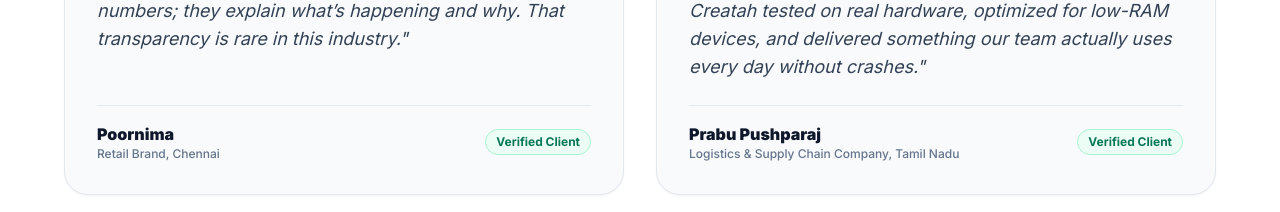
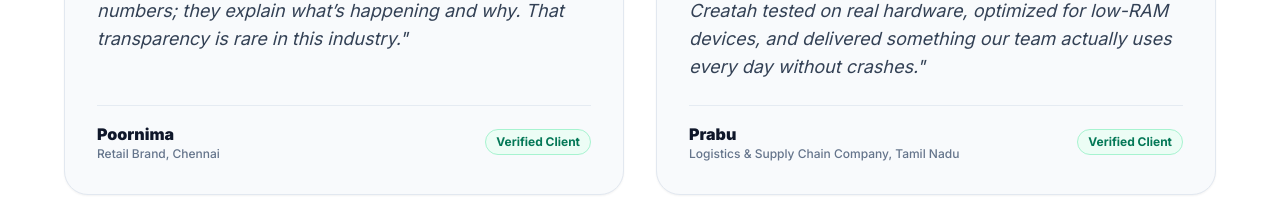
Before and after one commit to Aravindh-Developer04/Creatah, a React (Vite) app: page / in a window 1280 px wide. Shown: the part 6700-6912 px from the top of the page. Built offline with nearby package versions, Linux system fonts and the light colour scheme.

Commit message:
Shorten author name in testimonial

```diff
--- a/src/data/creatahContent.js
+++ b/src/data/creatahContent.js
@@ -188,7 +188,7 @@ export const TESTIMONIALS = [
     rating: 5,
   },
   {
-    author: 'Prabu Pushparaj',
+    author: 'Prabu',
     company: 'Logistics & Supply Chain Company, Tamil Nadu',
     quote: 'We needed a mobile app that worked on every Android device our field team uses, not just flagship phones. Creatah tested on real hardware, optimized for low-RAM devices, and delivered something our team actually uses every day without crashes.',
     rating: 5,
```
